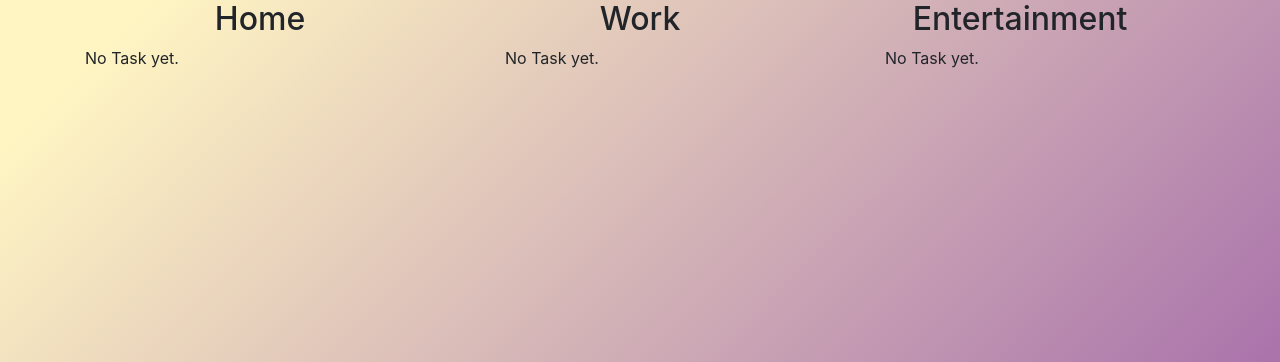
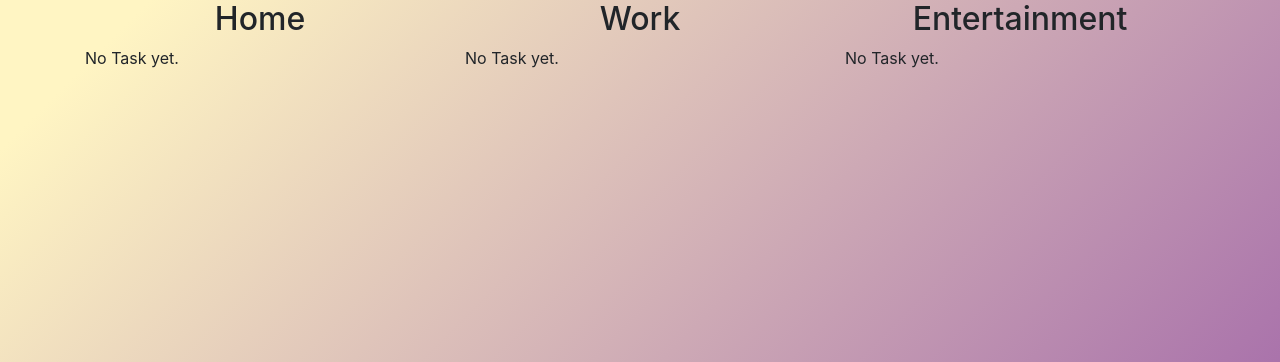
Before and after one commit to mansourmahboubi/django-taskmanager, a Django app: page / in a window 1280 px wide. Shown: the part 58-420 px from the top of the page. Run offline with Django 3.2, Linux system fonts and the light colour scheme; data that the repository does not hold is empty; some libraries are stand-ins or nearby versions.

Commit message:
respncived

```diff
--- a/templates/troject/task.html
+++ b/templates/troject/task.html
@@ -5,7 +5,7 @@
 <div class="container">
   <div class="row">
 
-    <div class="col">
+    <div class="col-12 col-md-4">
       <h2 class="text-center">Home</h2>
       {% for task in home %}
 
@@ -28,9 +28,8 @@
       {% endfor %}
     </div>
 
-    <div class="col">
+    <div class="col-12 col-md-4">
       <h2 class="text-center">Work</h2>
-      <ul>
         {% for task in work %}
 
         <div class="card mt-2 text-center bx-shadow">
@@ -50,12 +49,10 @@
         {% empty %}
         No Task yet.
         {% endfor %}
-      </ul>
     </div>
 
-    <div class="col">
+    <div class="col-12 col-md-4">
       <h2 class="text-center">Entertainment</h2>
-      <ul>
         {% for task in entertainment %}
 
         <div class="card mt-2 text-center bx-shadow">
@@ -75,7 +72,6 @@
         {% empty %}
         No Task yet.
         {% endfor %}
-      </ul>
     </div>
 
   </div>
```
